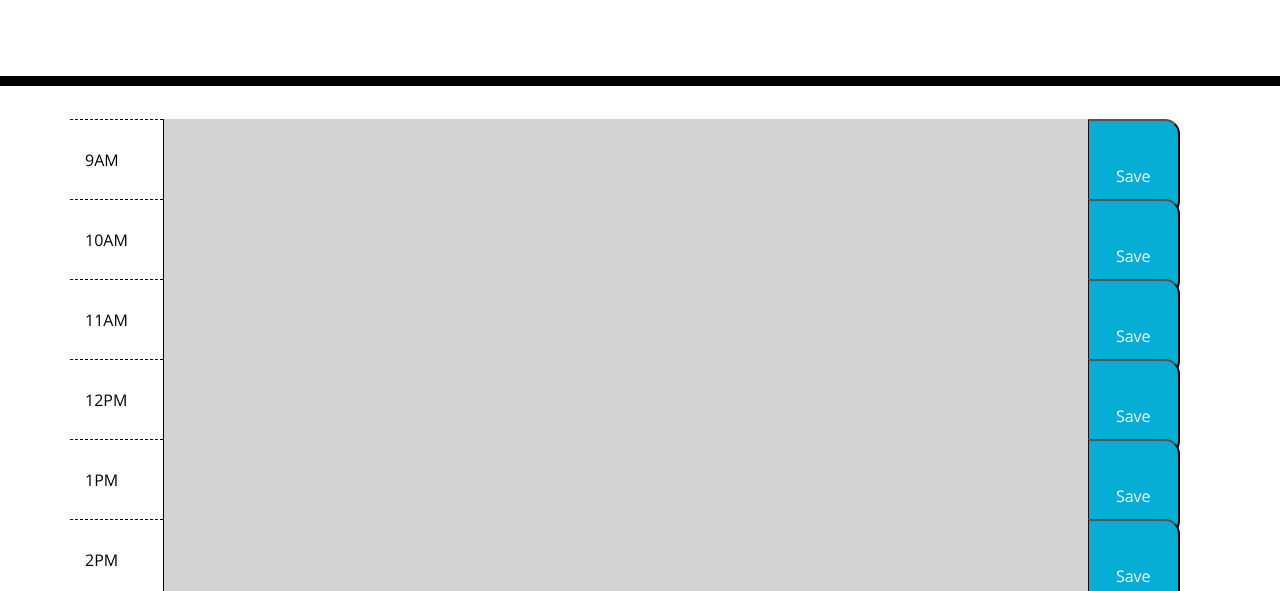
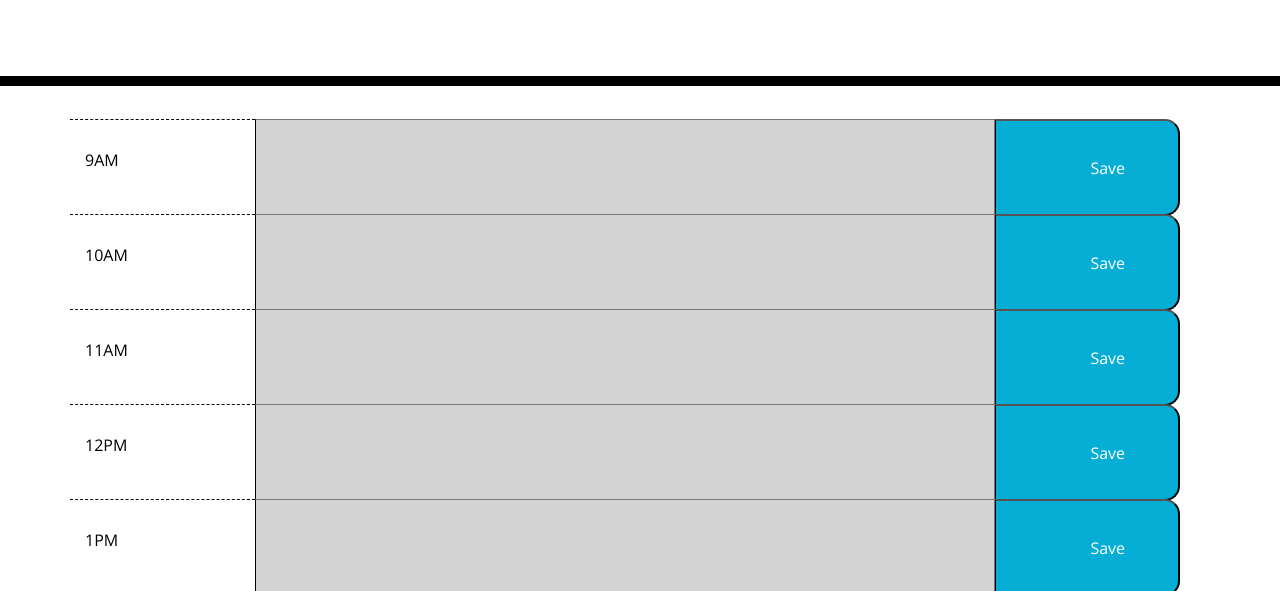
Before and after one commit to dylanbest15/Day-Planner, a plain HTML site: page index.html in a window 1280 px wide. Shown: the part 182-773 px from the top of the page. Drawn offline with nearby package versions, Linux system fonts and the light colour scheme.

Commit message:
fixed some style and added local storage

```diff
--- a/index.html
+++ b/index.html
@@ -31,15 +31,13 @@
     <!-- Timeblocks go here -->
     <template id="timeblock">
       <div class="row">
-        <div class="col-1 hour">
+        <div class="col-sm-2 col-1 hour">
           <p></p>
         </div>
-          <textarea class="col-10">
-
-        </textarea>
-          <button class="col-1 saveBtn">
-            Save
-          </button>
+        <textarea class="col-sm-8 col-10"></textarea>
+        <button class="col-sm-2 col-1 saveBtn">
+          Save
+        </button>
       </div>
     </template>
   </div>
--- a/script.js
+++ b/script.js
@@ -13,7 +13,9 @@ for (var i = 0; i < 9; i++) {
     newTimeblock.find("div.hour p").text(hour.format("hA"));
 
     // text area
-    newTimeblock.find("textarea").attr("id", `textarea-${i+9}`);
+    newTimeblock.find("textarea")
+        .attr("id", `textarea-${i+9}`)
+        .text(JSON.parse(localStorage.getItem(`textarea-${i+9}`)));
 
     // color coding for past present future
     if (i + 9 < currentHour) {
@@ -32,3 +34,14 @@ for (var i = 0; i < 9; i++) {
     // append to container
     container.append(newTimeblock);
 }
+
+// save button click event
+$(document).on("click", "button.saveBtn", function() {
+
+    // target corresponding text area
+    var target = $(this).attr("data-target");
+
+    // save input to local storage
+    var input = $(document.getElementById(target)).val();
+    localStorage.setItem(target, JSON.stringify(input));
+})
--- a/style.css
+++ b/style.css
@@ -4,9 +4,12 @@ body {
   line-height: 1;
 }
 
+div.container {
+  margin-bottom: 50px;
+}
+
 textarea{
   background: transparent;
-  border: none;
   resize: none;
   color: #000000;
   border-left: 1px solid black;
@@ -33,8 +36,9 @@ textarea{
 .row {
   white-space: pre-wrap;
   height: 80px;
-  border-top: 1px solid white;;
+  border-top: 1px solid white;
   width: 100%;
+  margin-bottom: 15px;
 }
 
 .hour {
@@ -45,17 +49,14 @@ textarea{
 
 .past {
   background-color: #d3d3d3;
-  color: white;
 }
 
 .present {
   background-color: #ff6961;
-  color: white;
 }
 
 .future {
   background-color: #77dd77;
-  color: white;
 }
 
 .saveBtn {
```
